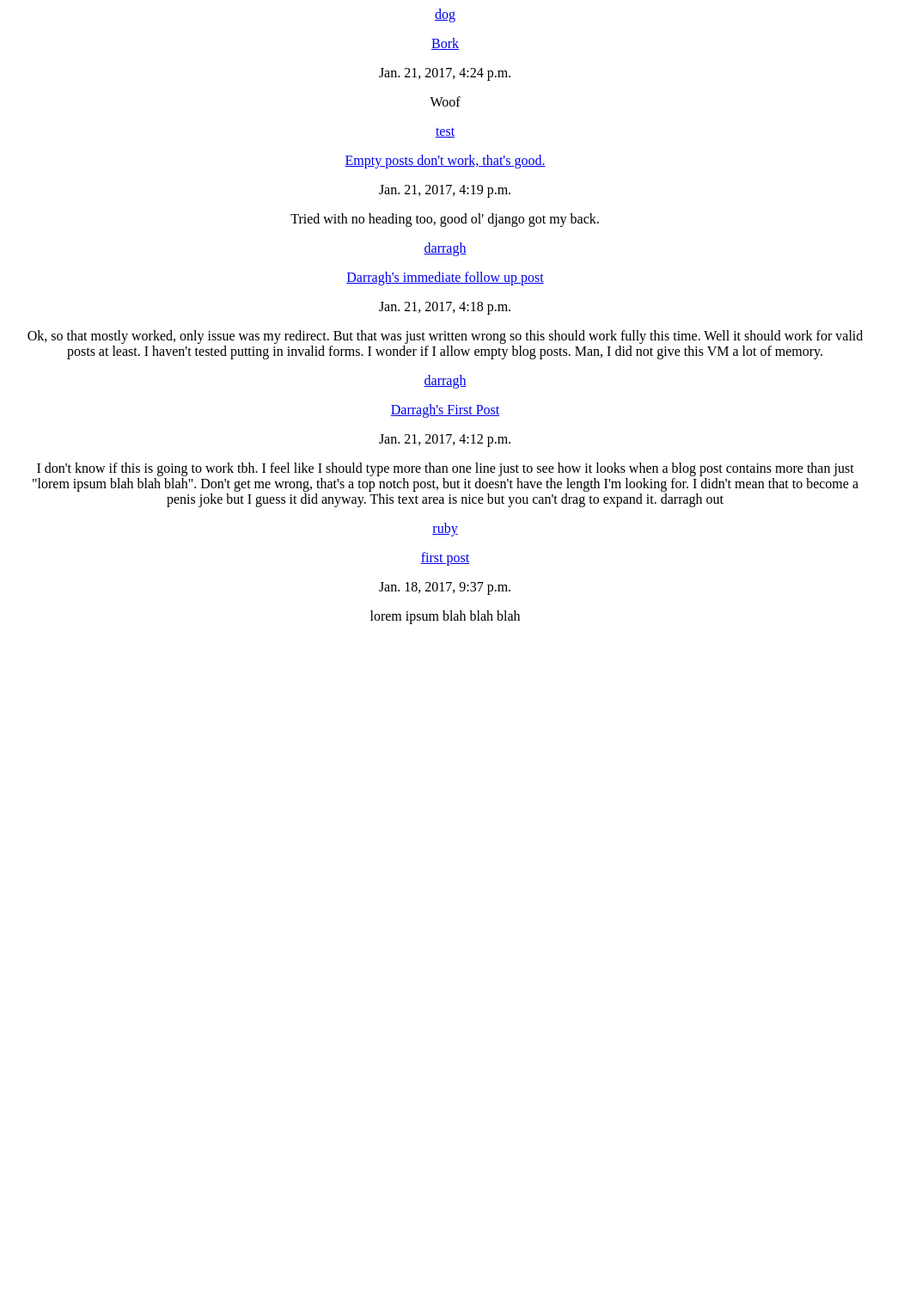
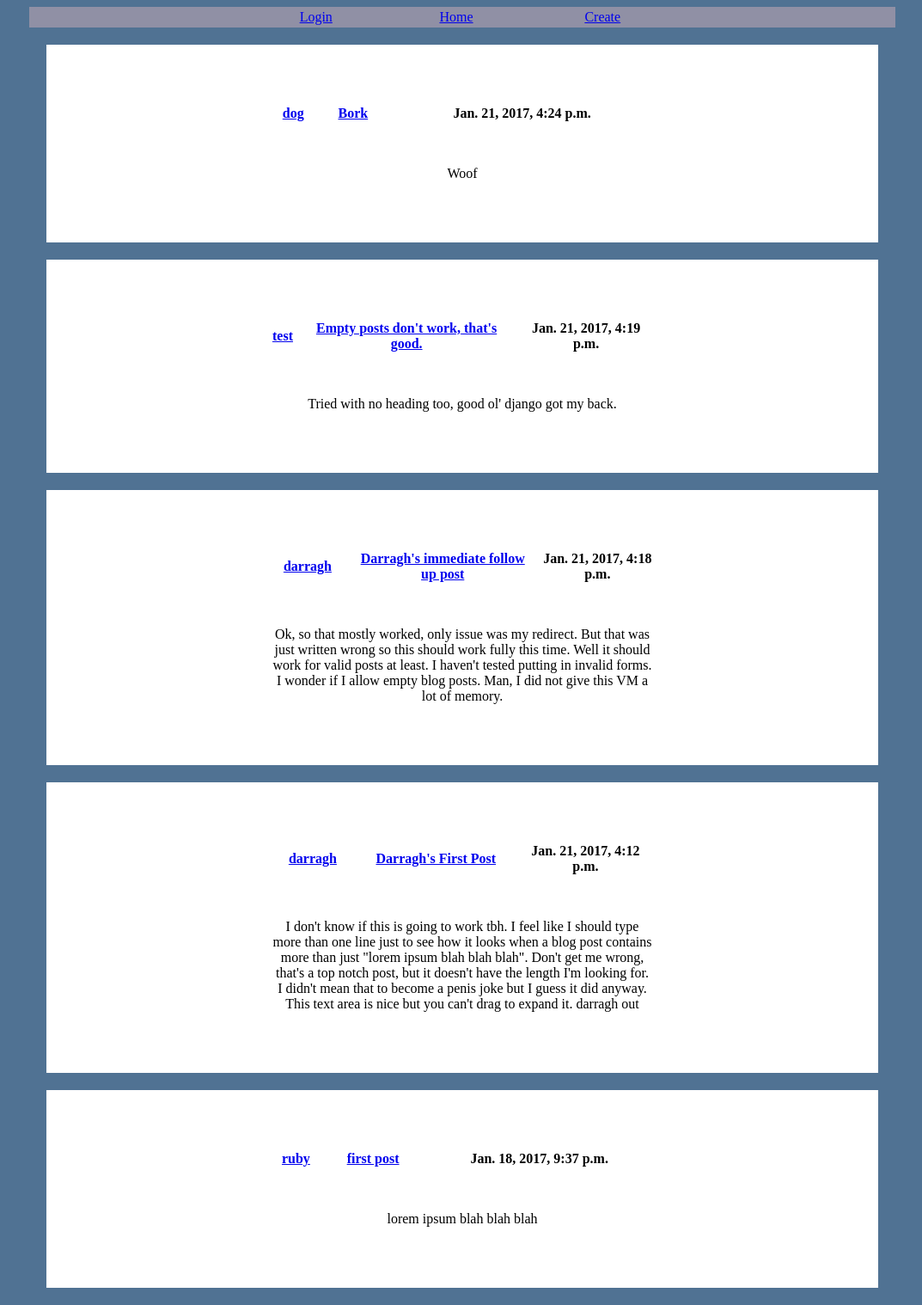
Before and after one commit to d-hickey/django-basics, a Django app: page /blog/ in a window 1280 px wide; the page is wider, and only the part inside the window is pictured. Shown: that part at 86% size, without its empty margins (190-1263 px from the left). Before the commit the page ends 726 px from the top of that part, so only its background shows below. Run offline with Django 3.2, Linux system fonts and the light colour scheme; data comes from the database, SQL or seed files in the repository; both versions use the stored data as it was after the commit.

Commit message:
blog creation with model forms

```diff
--- /dev/null
+++ b/blog/static/blog/style.css
@@ -0,0 +1,34 @@
+body {
+    background-color: #507293;
+    width: 1440px;
+}
+
+#nav {
+    background-color: #9090A5;
+    width: 70%;
+    margin-left: 15%;
+    margin-bottom: 20px;
+}
+
+#latest-posts {
+    text-align: center;
+    width: 70%;
+    margin-left: 15%;
+}
+
+table  {
+    width: 50%;
+    margin-left: 25%;
+    text-align: center;
+}
+
+#latest-posts table {
+    border-collapse:separate;
+    border-spacing: 10px 50px;
+}
+
+.post {
+    background-color: white;
+    margin: 20px;
+    padding: 20px;
+}
--- /dev/null
+++ b/blog/templates/blog/base.html
@@ -0,0 +1,25 @@
+<html>
+    <head>
+        {% load static %}
+
+        <link rel="stylesheet" type="text/css" href="{% static 'blog/style.css' %}" />
+    </head>
+    <body>
+        <div id="nav">
+            <table>
+            <tr>
+            {% if user.is_authenticated %}
+            <td><p>Welcome {{ user.username }}</p></td>
+            <td><p><a href="/logout">Logout</a></p></td>
+            {% else %}
+            <td><p><a href="/login">Login</a></p></td>
+            {% endif %}
+            <td><p><a href="{% url 'blog:index' %}">Home</a></p></td>
+            <td><p><a href="{% url 'blog:create' %}">Create</a></p></td>
+            </tr>
+            </table>
+        </div>
+        {% block content %}
+        {% endblock %}
+    </body>
+</html>
--- a/blog/templates/blog/index.html
+++ b/blog/templates/blog/index.html
@@ -1,18 +1,28 @@
-<html>
+{% extends 'blog/base.html' %}
+
+{% block content %}
 {% if recent %}
-<body style="width:1400">
-<div id="latest-posts" style="text-align:center; width:70%; margin-left:15%">
+<div id="latest-posts">
     {% for post in recent %}
         <div class="post">
-            <p><a href="{% url 'blog:user' post.author.username %}">{{ post.author.username }}</a></p>
-            <p><a href="{% url 'blog:post' post.author.username post.id%}">{{ post.title_text }}</a></p>
-            <p>{{ post.pub_date }}</p>
-            <p>{{ post.body_text }}</p>
+            <table>
+            <thead>
+            <tr>
+            <th><p><a href="{% url 'blog:user' post.author.username %}">{{ post.author.username }}</a></p></th>
+            <th><p><a href="{% url 'blog:post' post.author.username post.id%}">{{ post.title_text }}</a></p></th>
+            <th><p>{{ post.pub_date }}</p></th>
+            </tr>
+            </thead>
+            <tbody>
+            <tr>
+            <td colspan="3"><p>{{ post.body_text }}</p></td>
+            </tr>
+            </tbody>
+            </table>
         </div>
     {% endfor %}
 </div>
 {% else %}
 <p>No posts have been made. Like ever.</p>
 {% endif %}
-</body>
-</html>
+{% endblock %}
--- a/blog/urls.py
+++ b/blog/urls.py
@@ -7,4 +7,5 @@ urlpatterns = [
     url(r'^$', views.index, name="index"),
     url(r'^user/(?P<user>[a-zA-Z]+)/$', views.user, name="user"),
     url(r'^user/(?P<user>[a-zA-Z]+)/(?P<post_id>[0-9]+)/$', views.post, name="post"),
+    url(r'^create/$', views.create, name="create"),
 ]
--- a/blog/views.py
+++ b/blog/views.py
@@ -1,6 +1,10 @@
 from django.shortcuts import render
+from django.utils import timezone
+from django.http import HttpResponseRedirect as redirect
+from django.urls import reverse
 
-from blog.models import Post
+from .models import Post
+from .forms import PostForm
 
 # Create your views here.
 def index(request):
@@ -12,3 +16,16 @@ def user(request, user):
 
 def post(request, user, post_id):
     return index(request)
+
+def create (request):
+    if request.method == "POST":
+        form = PostForm(request.POST)
+        if form.is_valid():
+            post = form.save(commit=False)
+            post.author = request.user
+            post.pub_date = timezone.now()
+            post.save()
+            return redirect(reverse('blog:post', args=(request.user.username, post.id,)))
+    else:
+        form = PostForm()
+        return render(request, "blog/create.html", {'form': form})
```
Also changed, not shown: blog/forms.py (added, +9 -0 lines), blog/templates/blog/create.html (added, +14 -0 lines), bu.html (added, +24 -0 lines), db.sqlite3, 2 other files.
